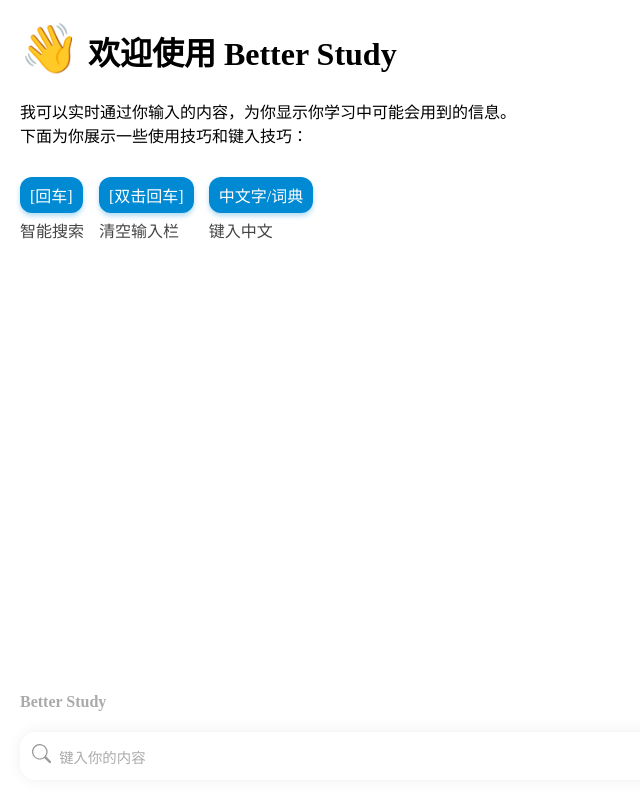
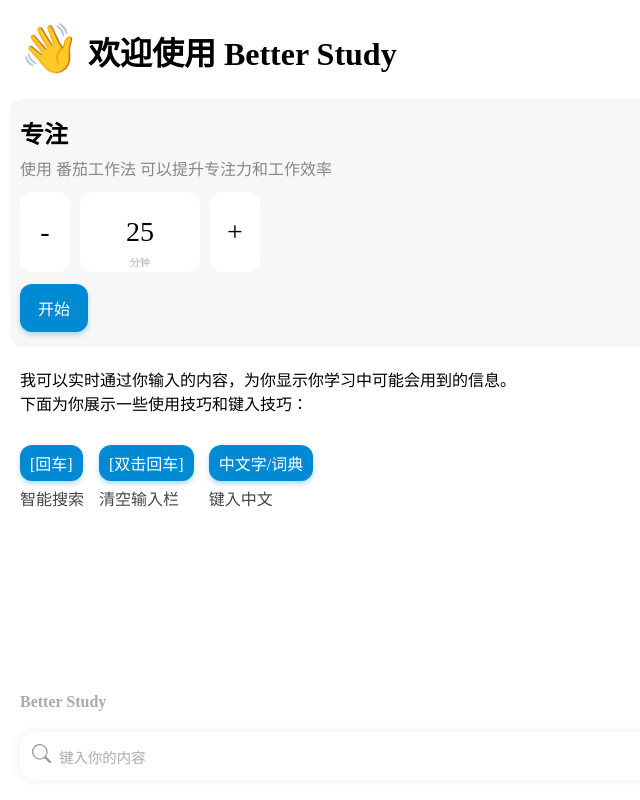
Before and after one commit to gozaoo/betterStudy, a Vue app: page / in a window 1280 px wide. Shown: the whole page, without its empty margins (0-640 px from the left). Built offline with nearby package versions, Linux system fonts and the light colour scheme; a web font is replaced by a local one.

Commit message:
更新了番茄钟，修复了中文无法寻到答案时的报错

```diff
--- a/src/components/router.vue
+++ b/src/components/router.vue
@@ -33,12 +33,11 @@
       renderingText: {
         handler: async function (newVal) {
 
-            this.templates = searchRulers.fitContent(newVal)
+            this.templates = ['alarm',...searchRulers.fitContent(newVal)]
             // 清空展示表
 
             if(this.renderingState == 'not first' && this.renderingText == ''){
-                this.templates=[]
-                this.templates.push('adviseList')
+                this.templates=['alarm','adviseList']
             }
 
 
--- /dev/null
+++ b/src/components/routers/alarm.vue
@@ -0,0 +1,222 @@
+<script setup >
+    import { ref, watchEffect, watch, computed } from 'vue';
+
+
+    const nowAlarm = ref(localStorage.getItem('alarm'))
+    console.log(nowAlarm);
+    if(nowAlarm.value != null) {
+        nowAlarm.value = JSON.parse(nowAlarm.value)
+
+    } else {
+
+    }
+
+    const data = ref({
+        timeContent: '',
+        hour: 0,
+        minute: 0,
+        seconds: 0,
+        todaysSeconds: 0,
+        nowThings:[],
+        display:{
+            title: '--',
+            remainingTime: '--:--',
+            finishwork: false,
+            index: 0
+        }
+    })
+    let toTwoLength=(num)=>{
+            if(Number(num)<10){
+                return '0'+ num
+            } else {
+                return num
+            }
+        }
+
+    function gettodaysSeconds(hour,minute,seconds){
+
+        return ((((isNaN(hour))?0:hour) * 60 * 60) + (((isNaN(minute))?0:minute) * 60) + ((isNaN(seconds))?0:seconds))
+    }
+
+        let updateTime=()=> {
+            let tempTime = new Date()
+            let tempTimeMil = Date.now()
+            data.value.hour = tempTime.getHours()
+            data.value.minute = tempTime.getMinutes()
+            data.value.seconds = tempTime.getSeconds()
+            data.value.todaysSeconds = gettodaysSeconds(data.value.hour ,data.value.minute,data.value.seconds)
+            data.value.timeDisplay = timeDisplay()
+
+            if(nowAlarm.value != null) {
+                let nowThingsIndex = nowAlarm.value.timePoint.findIndex((item)=>item.time > tempTimeMil)
+                let nowThings = nowAlarm.value.timePoint[nowThingsIndex]
+
+
+                if(nowThings){
+                    data.value.display.index = nowThingsIndex
+                    data.value.display.title = (nowThings.type == 'work')?'请工作':'休息时间到'
+                    let offsetMil = (nowThings.time - tempTimeMil)
+                    data.value.display.remainingTime  = toTwoLength(Math.trunc( offsetMil / 1000 / 60 ))+ ':' + toTwoLength((( offsetMil / 1000 % 60 ) - 1).toFixed(0))
+                } else {
+                    data.value.display.title = '完成啦！'
+                    data.value.display.finishwork = true
+                }
+            }
+
+
+            setTimeout(() => {
+            updateTime()
+            }, 1000);
+        }
+        updateTime()
+
+
+    function timeDisplay(){
+
+        return toTwoLength(data.value.hour) + ':' + toTwoLength(data.value.minute)
+    }
+
+    function getMillisecond(hour,minute,seconds){
+        return ((((isNaN(hour))?0:hour) * 60 * 60 * 1000) + (((isNaN(minute))?0:minute) * 60 * 1000) + ((isNaN(seconds))?0:(seconds * 1000)))
+    }
+
+    const createANewAlarm = ref({
+        times: 1,
+        startTime:null
+    })
+
+    let startAlarm=()=>{
+
+        let theAlarm = createANewAlarm.value
+        theAlarm.startTime = Date.now()
+        theAlarm['timePoint'] = []
+
+        let tempLastTime = theAlarm.startTime
+        for (let i = 1; i <= theAlarm.times; i++) {
+            if(i != 1){
+                theAlarm.timePoint.push({
+                    type:'rest',
+                    time: tempLastTime + getMillisecond(0,5)
+                })
+                tempLastTime = tempLastTime + getMillisecond(0,5)
+                console.log(new Date(tempLastTime));
+            }
+            theAlarm.timePoint.push({
+                type:'work',
+                time: tempLastTime + getMillisecond(0,25)
+            })
+            tempLastTime = tempLastTime + getMillisecond(0,25)
+            console.log(new Date(tempLastTime));
+
+        }
+
+        console.log(theAlarm);
+
+        // document.body.requestFullscreen()
+
+        localStorage.setItem('alarm',JSON.stringify(theAlarm))
+        nowAlarm.value = theAlarm
+    }
+
+    let cleanAlarm=()=>{
+        localStorage.setItem('alarm',null)
+        nowAlarm.value = undefined
+    }
+</script>
+<template>
+    <div>
+        <!-- <h1 ref="">{{  timeDisplay() }}</h1> -->
+        <div v-if="nowAlarm == null" class="alarm">
+            <h2>专注</h2>
+            <div>使用<a > 番茄工作法 </a>可以提升专注力和工作效率</div>
+
+            <div class="setter">
+
+                <div @click="(createANewAlarm.times>1)?createANewAlarm.times--:undefined" class="buttom">
+                    -
+                </div>
+                <div class="count">
+                    {{createANewAlarm.times * 25 + ((createANewAlarm.times - 1) * 5)}}
+                    <span>分钟</span>
+                </div>
+                <div @click="createANewAlarm.times++" class="buttom">
+                    +
+                </div>
+            </div>
+            <div @click="startAlarm" class="alarmStart">开始</div>
+        </div>
+        <div class="alarm" v-if="nowAlarm">
+            <h2>
+                {{ data.display.title }} {{ '('+ (data.display.index + 1) + '/' + (nowAlarm.timePoint.length) +')' }}
+            </h2>
+            <div>还有 {{ data.display.remainingTime }} 结束</div>
+            <br>
+
+            <div @click="cleanAlarm" class="alarmStart">清除闹钟</div>
+        </div>
+
+    </div>
+</template>
+<style scoped>
+    h2{
+        margin: 6px 0;
+    }
+    h2+div{
+        color: #888;
+    }
+    .alarm{
+        background-color: #00000008;
+        border-radius: 13px;
+        /* box-sizing: border-box; */
+        padding: 10px;
+        margin: 20px -10px;
+    }
+    .setter{
+        display: flex;
+        flex-direction: row;
+        height: 80px;
+        width: fit-content;
+        margin: 12px 0;
+        gap: 10px;
+        position: relative;
+    }
+    .count{
+        background-color: #fff;
+        min-width: 120px;
+        border-radius: 13px;
+        display: flex;
+        width: fit-content;
+        height: inherit;
+        justify-content: center;
+        align-items: center;
+        font-size: 28px;
+    }
+    .count span{
+        position: absolute;
+        font-size: 10px;
+        color: #0005;
+        bottom: 3px;
+    }
+    .buttom{
+        background-color: #fff;
+        min-width: 50px;
+        border-radius: 13px;
+        display: flex;
+        height: inherit;
+        justify-content: center;
+        align-items: center;
+        font-size: 28px;
+        cursor: pointer;
+        user-select: none;
+    }
+    .alarmStart{
+        background-color: rgb(0,138,211);
+        color: white;
+        width: fit-content;
+        cursor: pointer;
+        padding: 12px 18px;
+        border-radius: 12px;
+        margin-bottom: 5px;
+        box-shadow: 0px 3px 5px rgb(0,138,211,.3);
+    }
+</style>
--- a/src/components/routers/chinese.vue
+++ b/src/components/routers/chinese.vue
@@ -21,7 +21,9 @@
             }).then(r=>r.json()).then(r=>{
                 this.result = r.result
                 this.type = r.type
-                this.explanation = (this.result.explanation)?this.result.explanation.split('\n'):[];
+                if(this.result !=(null || undefined)){
+                    this.explanation = (this.result.explanation)?this.result.explanation.split('\n'):[];
+                }
 
             })
         }
@@ -41,7 +43,7 @@
   };</script>
 
 <template>
-    <div v-if="type != undefined" class="dictionary">汉语字典</div>
+    <div v-if="this.result !=(null || undefined)" class="dictionary">汉语字典</div>
     <div class="box" v-if="type == 'word'">
         <div class="word">
             {{ result.word }}
--- a/src/components/routers/index.js
+++ b/src/components/routers/index.js
@@ -2,11 +2,12 @@
 import welcome from './welcome.vue';
 import adviseList from './adviseList.vue';
 import chinese from './chinese.vue'
-
+import alarm from './alarm.vue'
 var map = {
     welcome,
     adviseList,
-    chinese
+    chinese,
+    alarm
 }
 
 export default map
--- a/src/components/routers/welcome.vue
+++ b/src/components/routers/welcome.vue
@@ -1,5 +1,7 @@
 <script>
     import adviseList from "./adviseList.vue";
+    import alarm from "./alarm.vue";
+
   export default {
     data(){
         return {
@@ -23,7 +25,8 @@
         }
     },
     components:{
-adviseList
+adviseList,
+alarm
     },
     methods: {
         focusEvent(event){
@@ -38,6 +41,7 @@
 
 <template>
     <h1 ><span style="font-size:1.5em">👋</span> 欢迎使用 Better Study</h1>
+    <alarm></alarm>
     <p>我可以实时通过你输入的内容，为你显示你学习中可能会用到的信息。<br>下面为你展示一些使用技巧和键入技巧：</p>
     <adviseList :hidden="true" ></adviseList>
 </template>
--- a/vite.config.js
+++ b/vite.config.js
@@ -5,6 +5,7 @@
 export default defineConfig({
   plugins: [vue()],
   server:{
+    port: 8013,
     proxy: {
       '/api/': {
         target: 'http://localhost:8012/api/',
```
